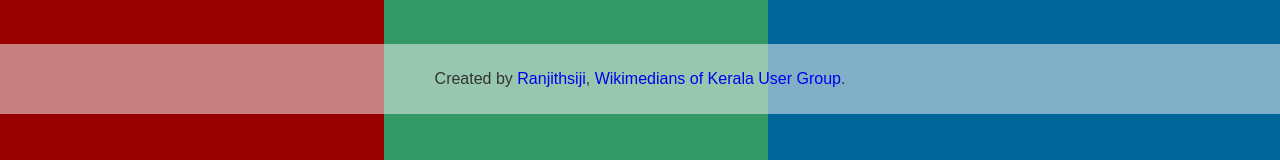
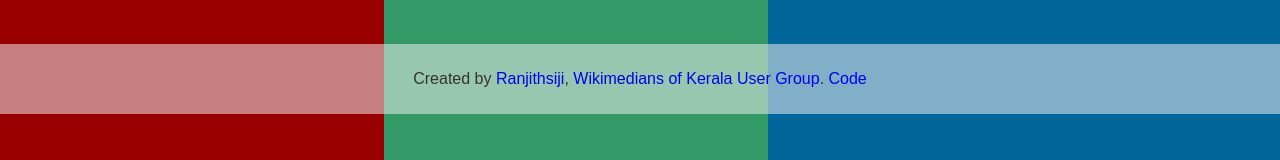
Before and after one commit to Wikimedians-of-Kerala/12th-wikidata-birthday-pop, a plain HTML site: page index.html in a window 1280 px wide. Shown: the part 597-757 px from the top of the page. Drawn offline with Linux system fonts and the light colour scheme; a web font is replaced by a local one.

Commit message:
add repo link

```diff
--- a/index.html
+++ b/index.html
@@ -12,7 +12,7 @@
   </h1>
   <footer>
     <p class="footer-text">
-      Created by <a href="https://w.wiki/tN">Ranjithsiji</a>, <a href="https://w.wiki/t9">Wikimedians of Kerala User Group</a>.
+      Created by <a href="https://w.wiki/tN">Ranjithsiji</a>, <a href="https://w.wiki/t9">Wikimedians of Kerala User Group</a>. <a href="https://github.com/Wikimedians-of-Kerala/12th-wikidata-birthday-pop">Code</a>
     </p>
   </footer>
 <script  src="./script.js"></script>
```
